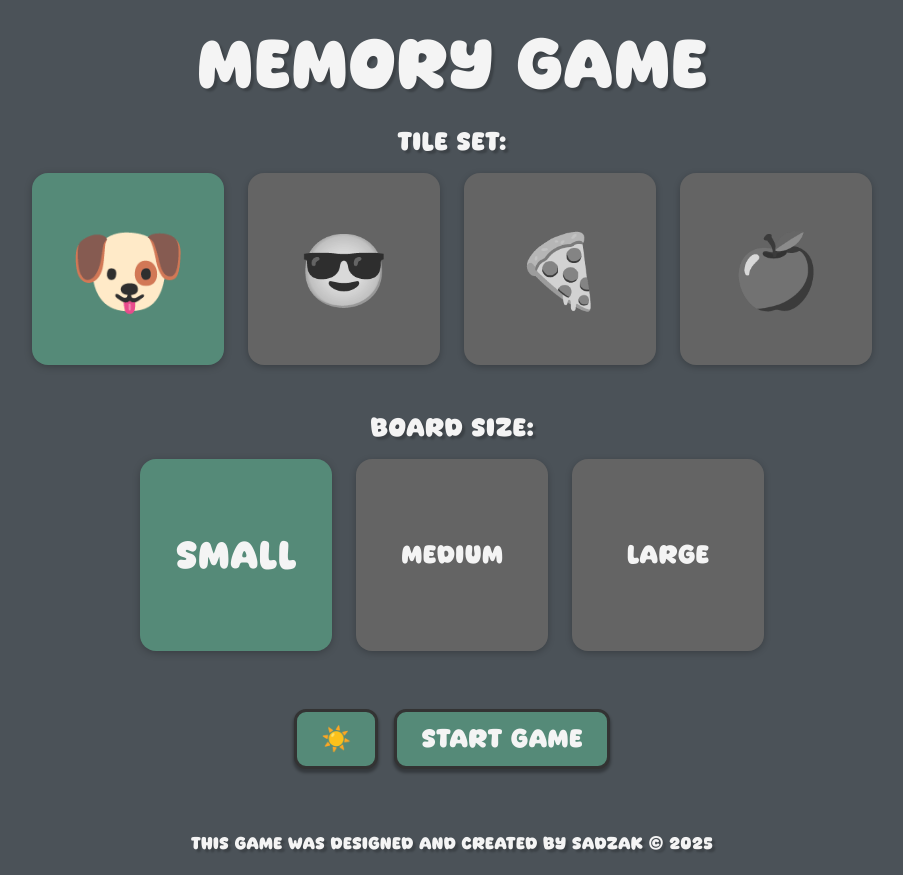
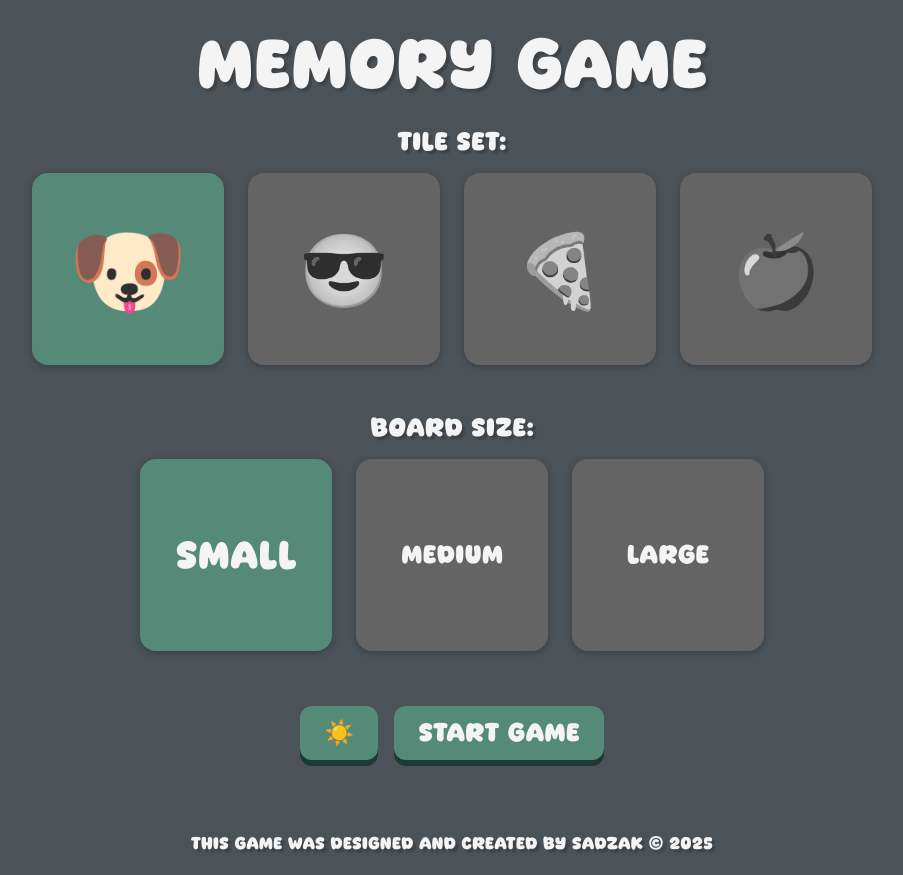
Before and after one commit to Sadzak23/memory-game, a React (Vite) app: page / in a window 1280 px wide. Shown: the whole page, without its empty margins (188-1091 px from the left). Built offline with nearby package versions, Linux system fonts and the light colour scheme.

Commit message:
Update Button component

```diff
--- a/src/elements/Button.tsx
+++ b/src/elements/Button.tsx
@@ -7,6 +7,6 @@ interface Props {
 
 export const Button: FC<Props> = ({ label, onClick }) => (
   <button className="button" onClick={onClick}>
-    {label}
+    <span className="front">{label}</span>
   </button>
 );
--- a/src/styles/components/_tile.scss
+++ b/src/styles/components/_tile.scss
@@ -2,7 +2,7 @@
   position: relative;
   cursor: pointer;
   border-radius: 16px;
-  box-shadow: 0 2px 8px -1px var(--shadow);
+  box-shadow: 0 2px 8px -1px rgba(0, 0, 0, 0.3);
   color: var(--text);
   display: flex;
   justify-content: center;
--- a/src/styles/elements/_button.scss
+++ b/src/styles/elements/_button.scss
@@ -1,19 +1,29 @@
 .button {
-  background-color: var(--primary);
-  border: 3px solid #333;
-  box-shadow: 0 3px 3px 1px var(--shadow);
-
+  background-color: var(--primaryShadow);
   color: var(--text);
   border-radius: 12px;
-  font-size: 24px;
-  padding: 12px 24px;
-  transition: all 0.15s ease;
-  &:hover:not(:disabled) {
-    background-color: var(--primaryAlt);
+  user-select: none;
+  border: none;
+  border-radius: 12px;
+  padding: 0;
+  outline-offset: 4px;
+  -webkit-tap-highlight-color: transparent;
+
+  .front {
+    transition: all 0.15s ease;
+    display: block;
+    padding: 12px 24px;
+    border-radius: 12px;
+    font-size: 24px;
+    background-color: var(--primary);
+    transform: translateY(-6px);
   }
-  &:active:not(:disabled) {
-    transform: translateY(2px);
-    box-shadow: none;
+  &:hover:not(:disabled) .front {
+    cursor: pointer;
+    background-color: var(--primaryHover);
+  }
+  &:active:not(:disabled) .front {
+    transform: translateY(0px);
   }
 }
 
--- a/src/styles/variables/_variables.scss
+++ b/src/styles/variables/_variables.scss
@@ -1,6 +1,7 @@
 :root {
-  --primary: #80d8c3;
-  --primaryAlt: #70c9b4;
+  --primary: #76c5b3;
+  --primaryHover: #70c9b4;
+  --primaryShadow: #2d6155;
   --secondary: #8accf0;
 
   --pagePadding: 24px;
@@ -8,12 +9,12 @@
   --footerHeight: 64px;
   --background: #f4f4f4;
   --text: #222;
-  --shadow: rgba(0, 0, 0, 0.3);
 }
 
 [data-theme='dark'] {
   --primary: #558a78;
-  --primaryAlt: #457464;
+  --primaryHover: #457464;
+  --primaryShadow: #1e3a33;
   --secondary: #4d64a5;
 
   --background: #4b5258;
```
